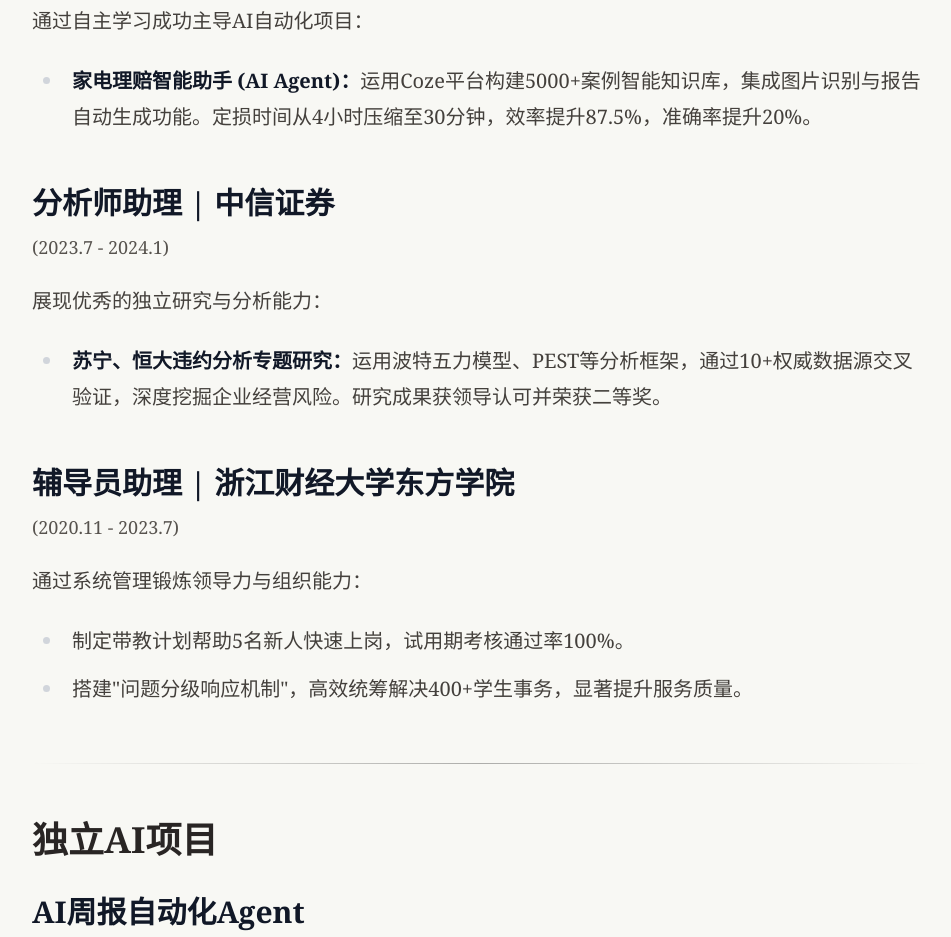
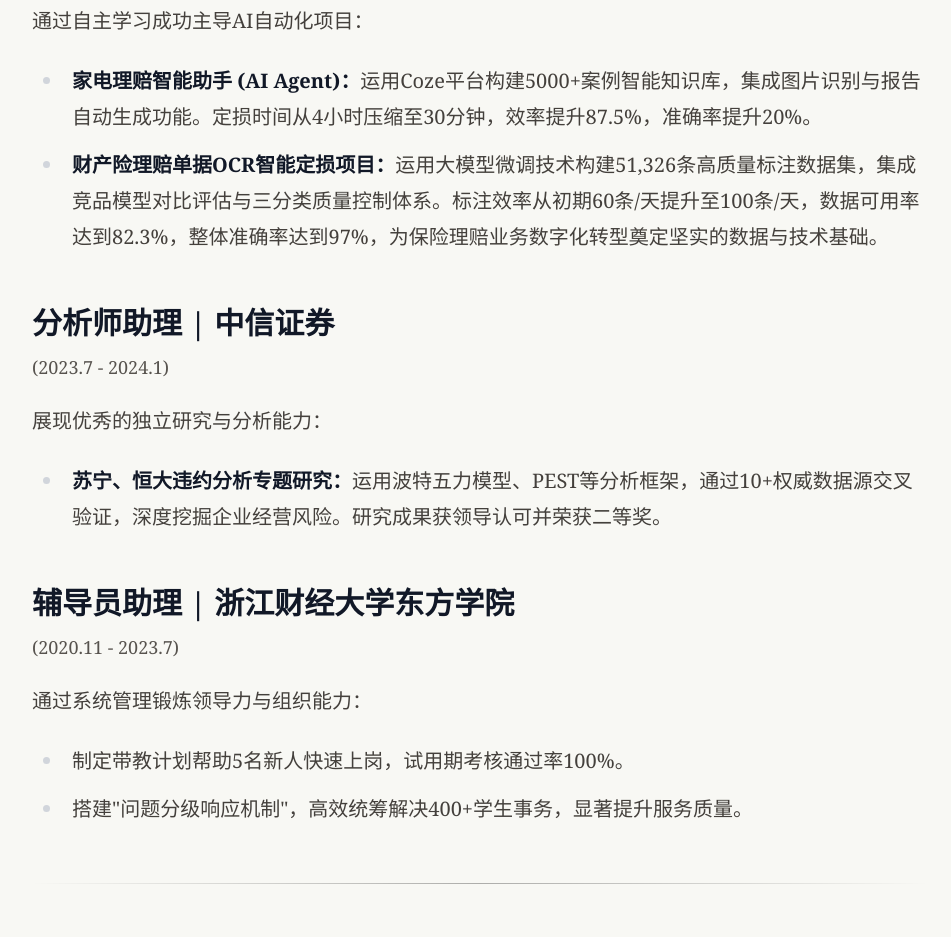
Before and after one commit to Cheng-G-T/Sim, a plain HTML site: page about_me.html in a window 1280 px wide. Shown: the part 1048-1985 px from the top of the page, without its empty margins (160-1111 px from the left). Drawn offline with nearby package versions, Linux system fonts and the light colour scheme.

Commit message:
更新关于我页面，新增财产险理赔OCR项目经历

```diff
--- a/about_me.html
+++ b/about_me.html
@@ -64,6 +64,7 @@
                     <p>通过自主学习成功主导AI自动化项目：</p>
                     <ul>
                         <li><strong>家电理赔智能助手 (AI Agent)：</strong>运用Coze平台构建5000+案例智能知识库，集成图片识别与报告自动生成功能。定损时间从4小时压缩至30分钟，效率提升87.5%，准确率提升20%。</li>
+                        <li><strong>财产险理赔单据OCR智能定损项目：</strong>运用大模型微调技术构建51,326条高质量标注数据集，集成竞品模型对比评估与三分类质量控制体系。标注效率从初期60条/天提升至100条/天，数据可用率达到82.3%，整体准确率达到97%，为保险理赔业务数字化转型奠定坚实的数据与技术基础。</li>
                     </ul>
 
                     <h3 class="text-2xl font-bold mt-8 mb-2">分析师助理 | 中信证券 <br><span class="text-lg font-normal text-stone-600">(2023.7 - 2024.1)</span></h3>
```
